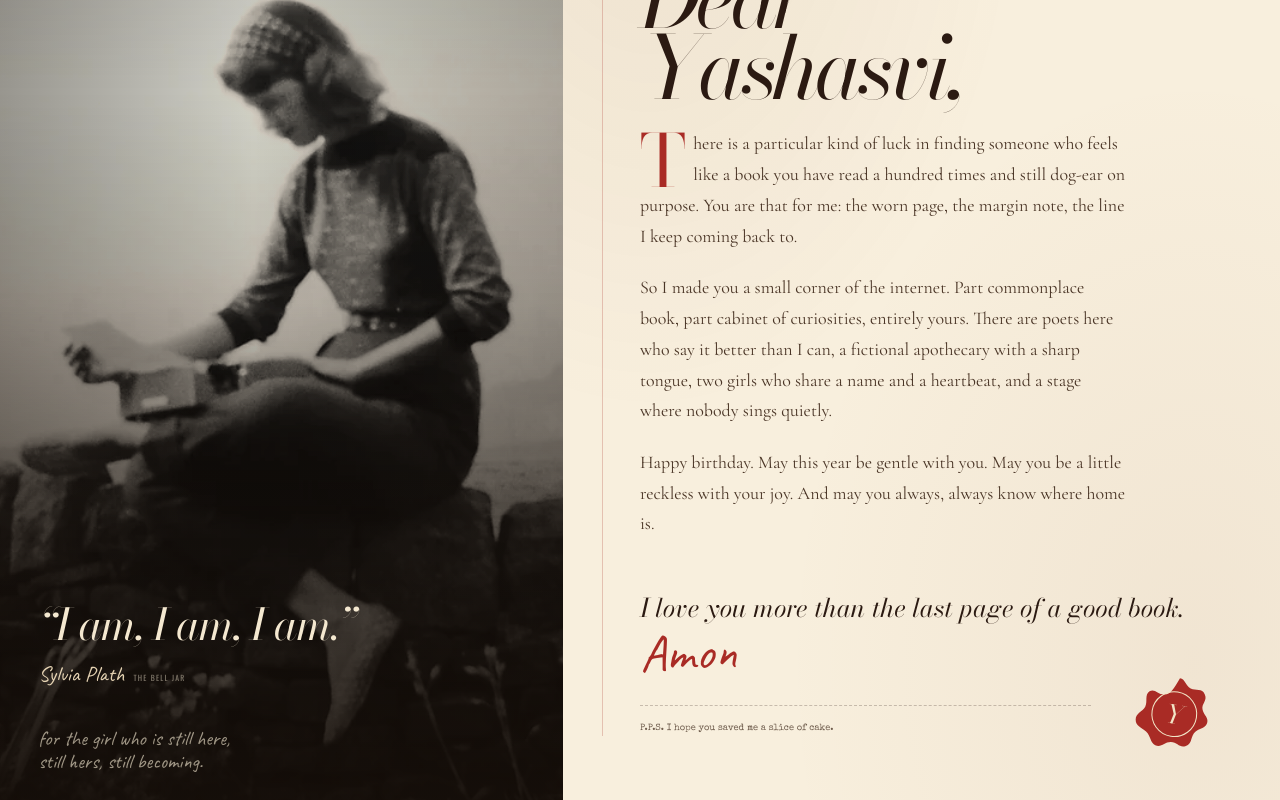
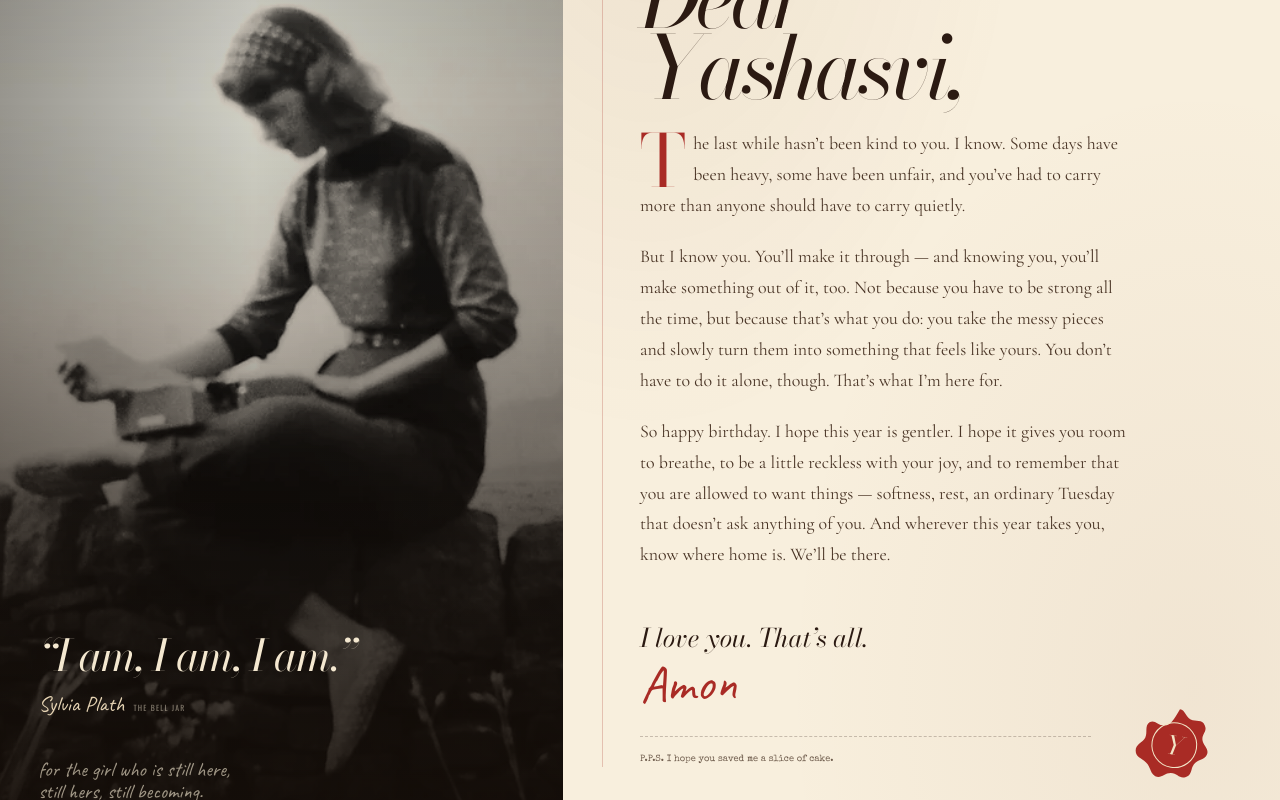
Before and after one commit to AmonWasHere/yashasvi_Birthday, a React (Vite) app: page / in a window 1280 px wide. Shown: the part 7360-8160 px from the top of the page. Built offline with nearby package versions, Linux system fonts and the light colour scheme.

Commit message:
Make the closing letter personal

```diff
--- a/src/content.ts
+++ b/src/content.ts
@@ -16,11 +16,11 @@ export const site = {
 export const letter = {
   greeting: 'Dear Yashasvi,',
   paragraphs: [
-    'There is a particular kind of luck in finding someone who feels like a book you have read a hundred times and still dog-ear on purpose. You are that for me: the worn page, the margin note, the line I keep coming back to.',
-    'So I made you a small corner of the internet. Part commonplace book, part cabinet of curiosities, entirely yours. There are poets here who say it better than I can, a fictional apothecary with a sharp tongue, two girls who share a name and a heartbeat, and a stage where nobody sings quietly.',
-    'Happy birthday. May this year be gentle with you. May you be a little reckless with your joy. And may you always, always know where home is.',
+    'The last while hasn’t been kind to you. I know. Some days have been heavy, some have been unfair, and you’ve had to carry more than anyone should have to carry quietly.',
+    'But I know you. You’ll make it through — and knowing you, you’ll make something out of it, too. Not because you have to be strong all the time, but because that’s what you do: you take the messy pieces and slowly turn them into something that feels like yours. You don’t have to do it alone, though. That’s what I’m here for.',
+    'So happy birthday. I hope this year is gentler. I hope it gives you room to breathe, to be a little reckless with your joy, and to remember that you are allowed to want things — softness, rest, an ordinary Tuesday that doesn’t ask anything of you. And wherever this year takes you, know where home is. We’ll be there.',
   ],
-  closing: 'I love you more than the last page of a good book.',
+  closing: 'I love you. That’s all.',
   signature: 'Amon',
   envelope: {
     to: ['the birthday girl', 'somewhere warm'],
```
